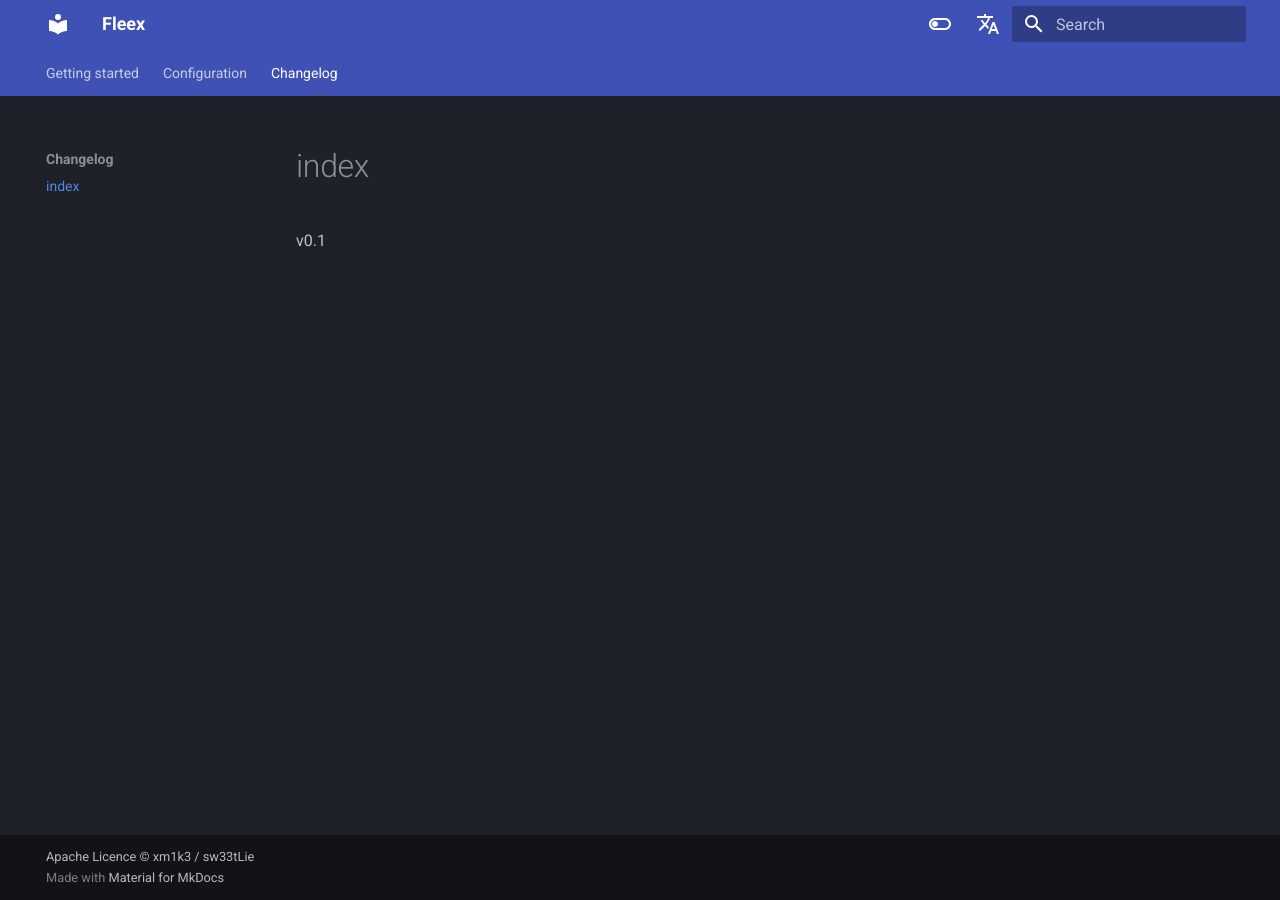
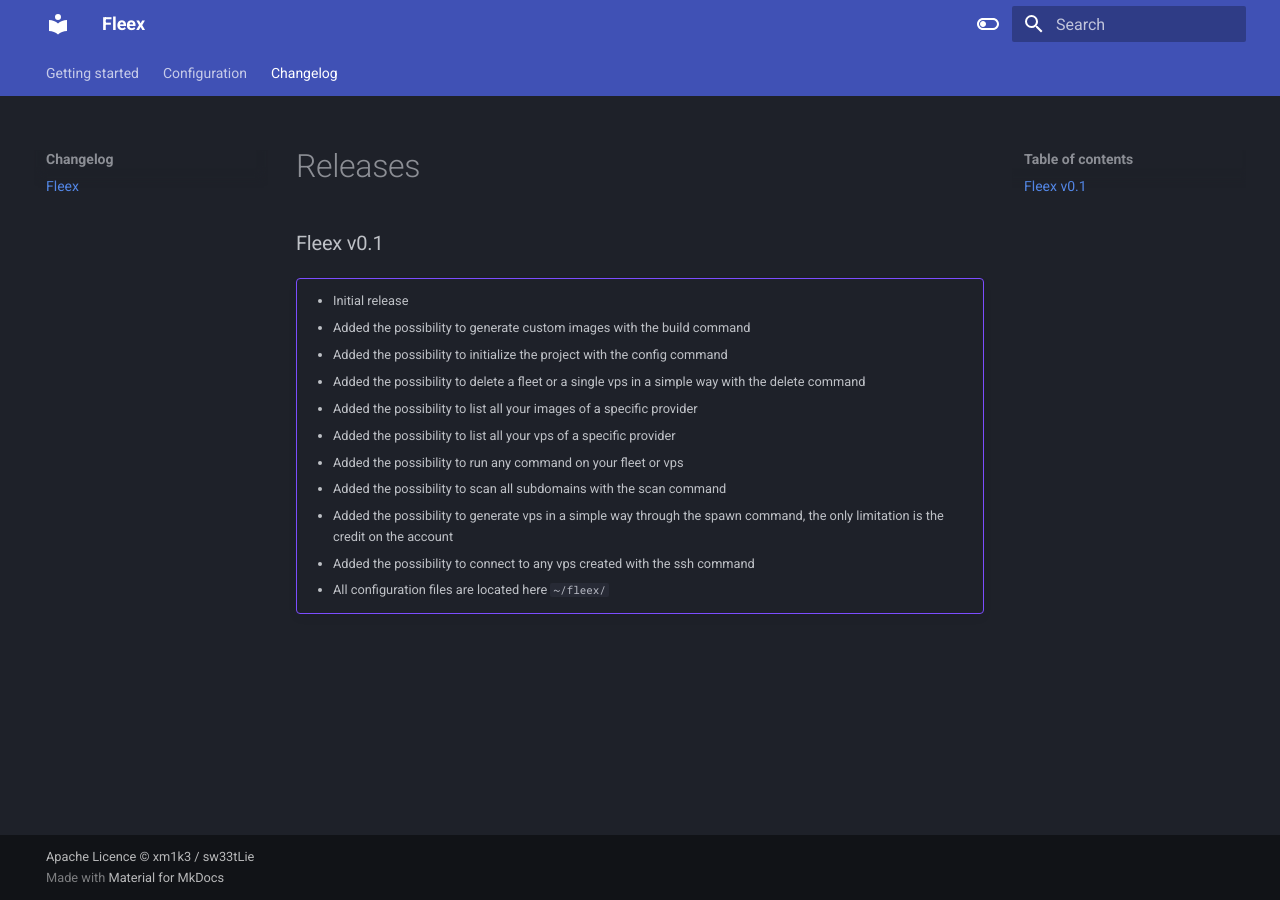
Before and after one commit to FleexSecurity/fleex-docs, an MkDocs documentation site: the page built from docs/releases.md, in a window 1280 px wide. Built offline with MkDocs 1.6.1 and Material for MkDocs 9.7.7, drawn with Linux system fonts in a browser that asks for light colours; comment, search, counter and statistics services are not loaded.

Commit message:
Initial release

```diff
--- a/docs/releases.md
+++ b/docs/releases.md
@@ -1 +1,15 @@
-v0.1
+# Releases
+
+### Fleex v0.1
+!!! example ""
+    - Initial release
+    - Added the possibility to generate custom images with the build command
+    - Added the possibility to initialize the project with the config command
+    - Added the possibility to delete a fleet or a single vps in a simple way with the delete command
+    - Added the possibility to list all your images of a specific provider
+    - Added the possibility to list all your vps of a specific provider
+    - Added the possibility to run any command on your fleet or vps
+    - Added the possibility to scan all subdomains with the scan command
+    - Added the possibility to generate vps in a simple way through the spawn command, the only limitation is the credit on the account
+    - Added the possibility to connect to any vps created with the ssh command
+    - All configuration files are located here `~/fleex/`
--- a/mkdocs.yml
+++ b/mkdocs.yml
@@ -29,14 +29,7 @@
       - linode: config/linode.md
       - digitalocean: config/digitalocean.md
   - Changelog:
-    - index: releases.md
-
-extra:
-  alternate:
-    # Switch to Italian
-    - name: Italiano
-      link:  https://example.com/it/
-      lang: it
+    - Fleex: releases.md
 
 markdown_extensions:
   - pymdownx.highlight
```
